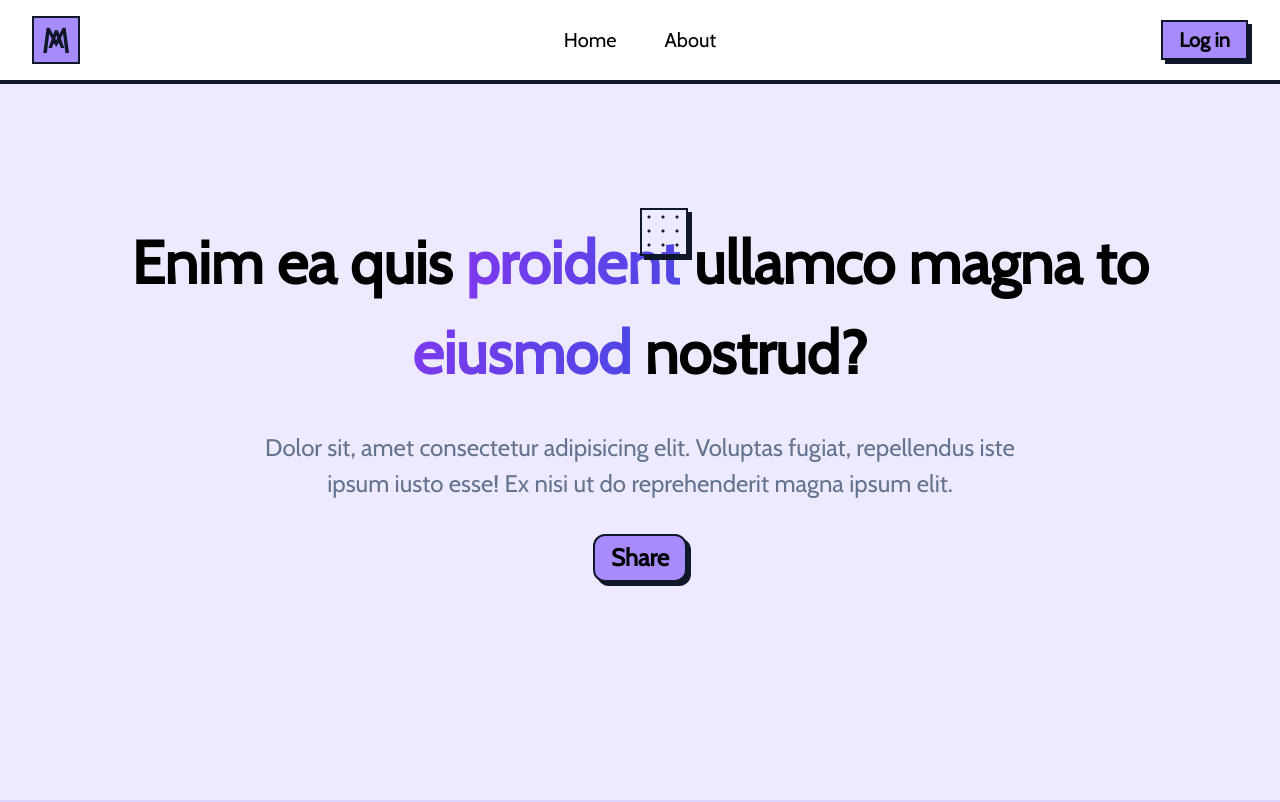
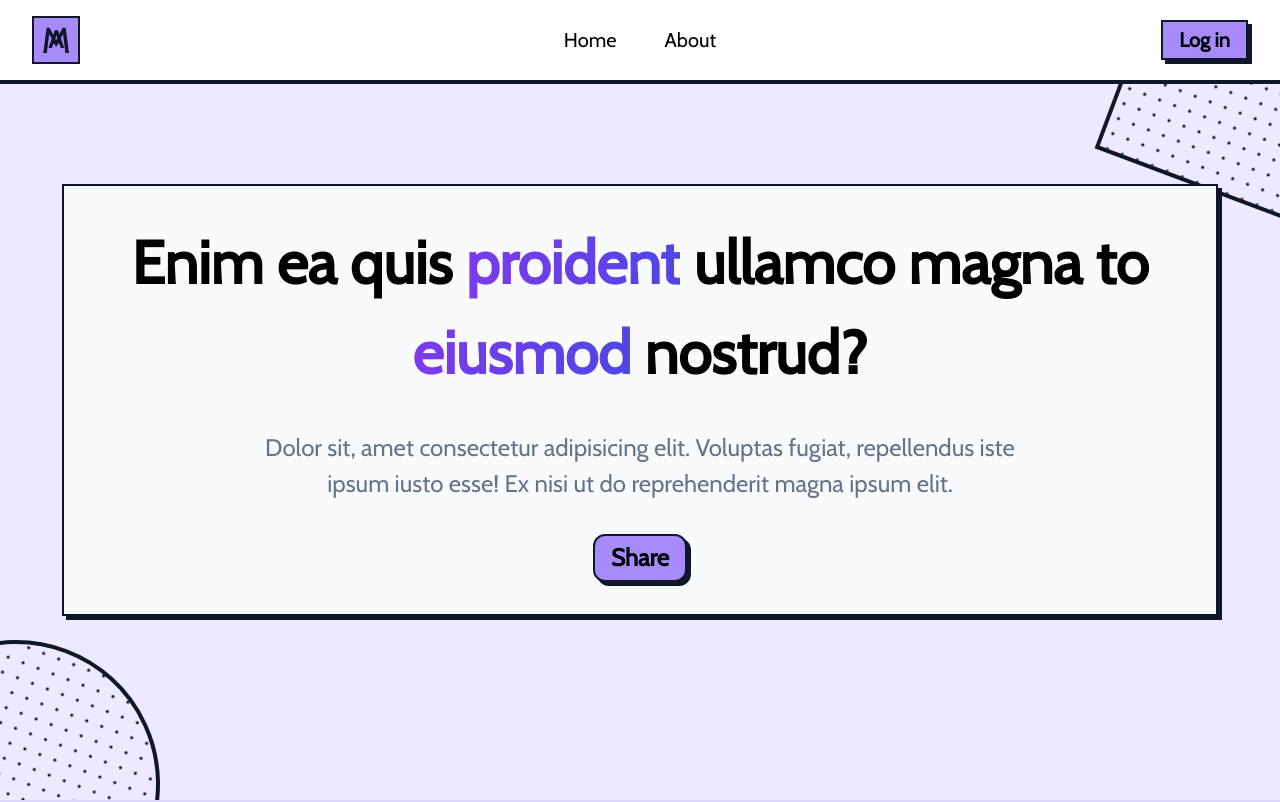
Before and after one commit to SulaimanYaacob/My-2025-Portfolio, a Next.js app: page / in a window 1280 px wide. Shown: the top 802 px of the page. Built offline with nearby package versions, Linux system fonts and the light colour scheme.

Commit message:
added framer motion components

```diff
--- a/src/components/app-layout/HeroIcons.tsx
+++ b/src/components/app-layout/HeroIcons.tsx
@@ -1,29 +1,50 @@
 "use client";
 import Link from "next/link";
-import { motion } from "motion/react";
+import * as m from "motion/react-m";
+import { LazyMotion, domAnimation } from "motion/react";
+import { useRef } from "react";
 
 //TODO Drag constraint
 
 //! inset-0 (absolute) // h-screen
 export default function HeroIcons() {
+  const constraintsRef = useRef<HTMLDivElement>(null);
+
   return (
     // <div className="lg:py-54 mx-auto max-w-4xl bg-red-400 px-6 py-36 text-center">
-    <div className="overflow-hidden">
-      <motion.div
-        className="absolute left-1/2 top-52 z-10 h-12 w-12 border-2 border-slate-900 bg-[radial-gradient(#0f172a_1px,transparent_2px)] [background-size:14px_14px] [box-shadow:4px_4px_0_0_#0f172a]"
-        animate={{
-          scale: 1,
-          transition: { duration: 2 },
+    <div className="relative overflow-hidden">
+      <LazyMotion features={domAnimation}>
+        <m.div
+          className="absolute -right-36 -top-20 h-72 w-72 border-4 border-slate-900 bg-[radial-gradient(#0f172a_1px,transparent_2px)] [background-size:16px_16px]"
+          animate={{ rotate: 360 }}
+          transition={{
+            repeat: Infinity,
+            duration: 100,
+            ease: "linear",
           }}
         />
+        <m.div
+          className="absolute -bottom-32 -left-32 h-72 w-72 rounded-full border-4 border-slate-900 bg-[radial-gradient(#0f172a_1px,transparent_2px)] [background-size:16px_16px]"
+          animate={{ rotate: 360 }}
+          transition={{
+            repeat: Infinity,
+            duration: 100,
+            ease: "linear",
+          }}
+        />
+      </LazyMotion>
 
-      <div className="m-auto flex h-screen flex-col items-center justify-center gap-8 text-center">
+      <div
+        ref={constraintsRef}
+        className="flex h-screen items-center justify-center text-center"
+      >
         {/* <h1 className="text-3xl/normal font-bold sm:text-5xl/normal md:px-4 lg:text-6xl/normal">
         Have you had people you{" "}
         <span className="italic text-violet-400">knew</span> and wish to{" "}
         <span className="italic text-violet-400">cherish</span> them?
         </h1> */}
-        <div className="flex max-w-7xl flex-col gap-8 px-4">
+        <div className="z-10 mx-4 flex flex-col items-center gap-8 border-2 border-slate-900 bg-slate-50 py-8 [box-shadow:4px_4px_0_0_#0f172a]">
+          <div className="flex max-w-6xl flex-col gap-8 px-4">
             <h1 className="text-4xl/normal font-bold lg:text-6xl/normal">
               Enim ea quis{" "}
               <span className="inline-block bg-gradient-to-r from-violet-600 to-indigo-600 bg-clip-text text-transparent">
@@ -45,8 +66,8 @@ export default function HeroIcons() {
         </p> */}
             <p className="mx-auto max-w-xl text-xl/normal text-slate-500 md:max-w-3xl lg:text-2xl/normal">
               Dolor sit, amet consectetur adipisicing elit. Voluptas fugiat,
-            repellendus iste ipsum iusto esse! Ex nisi ut do reprehenderit magna
-            ipsum elit.
+              repellendus iste ipsum iusto esse! Ex nisi ut do reprehenderit
+              magna ipsum elit.
             </p>
           </div>
           <Link href="/sign-up">
@@ -54,6 +75,7 @@ export default function HeroIcons() {
               Share
             </button>
           </Link>
+        </div>
       </div>
     </div>
   );
```
Lines whose indentation alone changed are shown as unchanged.
